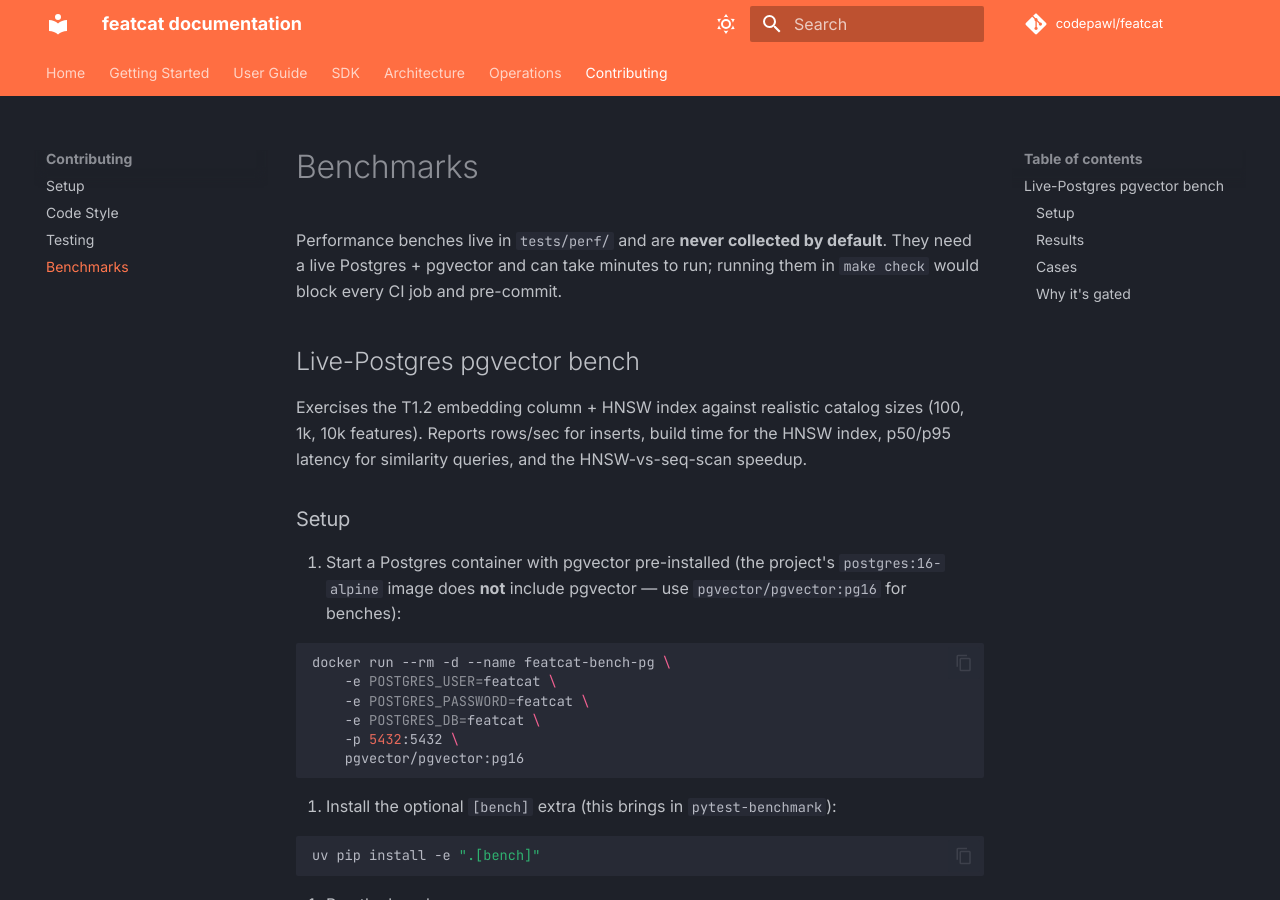
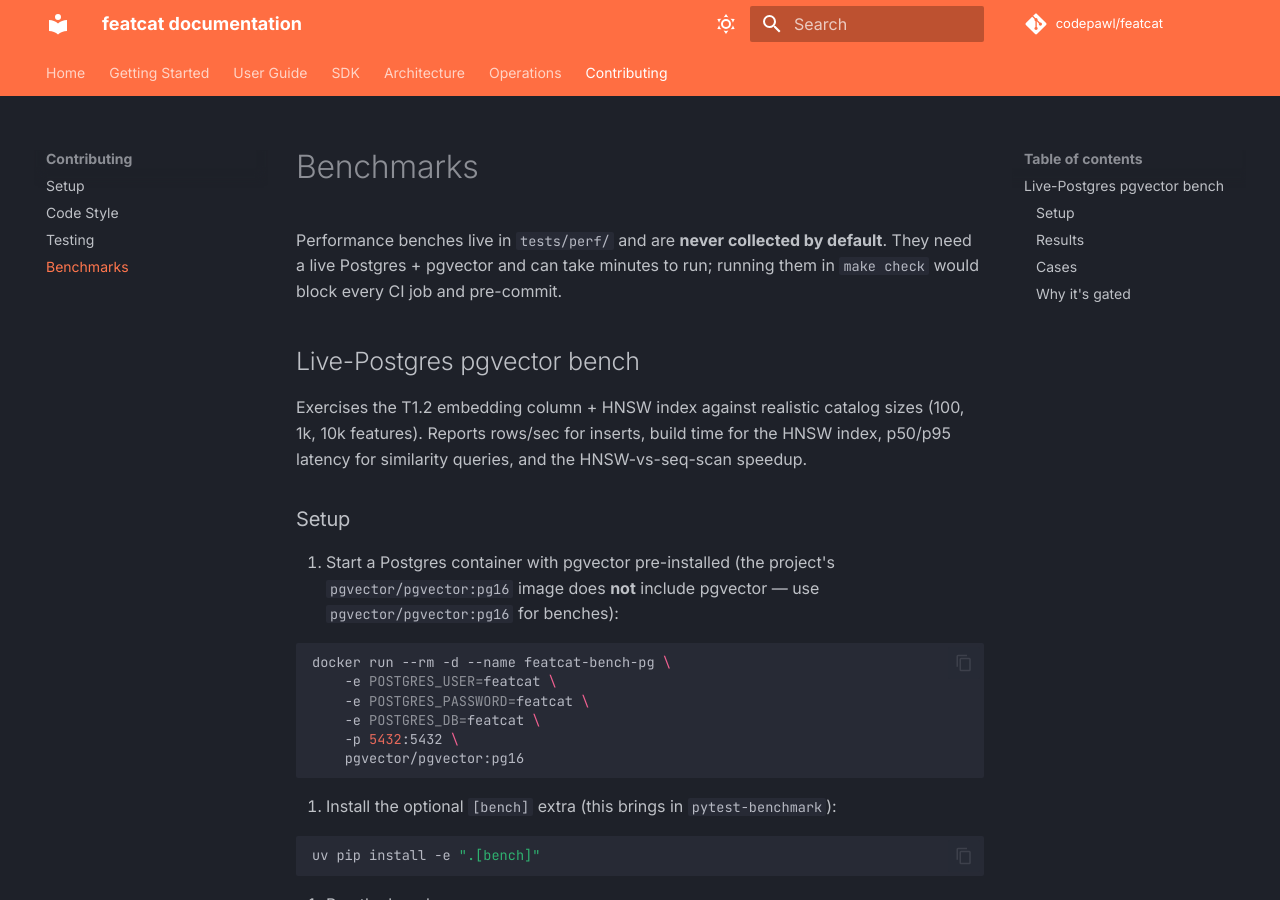
Before and after one commit to codepawl/featcat, an MkDocs documentation site: the page built from docs/contributing/benchmarks.md, in a window 1280 px wide and 900 px high. Built offline with MkDocs 1.6.1 and Material for MkDocs 9.7.7, drawn with Linux system fonts in a browser that asks for light colours; comment, search, counter and statistics services are not loaded.

Commit message:
docs(benchmarks): update postgres image reference in bench setup

````diff
--- a/docs/contributing/benchmarks.md
+++ b/docs/contributing/benchmarks.md
@@ -8,7 +8,7 @@ Exercises the T1.2 embedding column + HNSW index against realistic catalog sizes
 
 ### Setup
 
-1. Start a Postgres container with pgvector pre-installed (the project's `postgres:16-alpine` image does **not** include pgvector — use `pgvector/pgvector:pg16` for benches):
+1. Start a Postgres container with pgvector pre-installed (the project's `pgvector/pgvector:pg16` image does **not** include pgvector — use `pgvector/pgvector:pg16` for benches):
 
    ```bash
    docker run --rm -d --name featcat-bench-pg \
````
